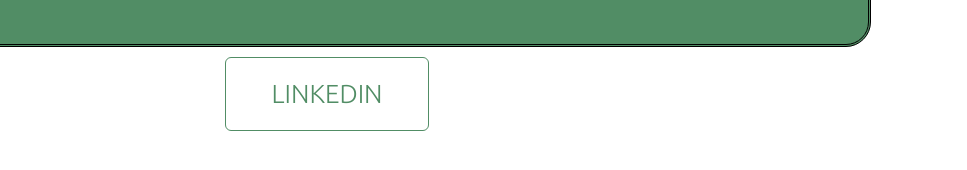
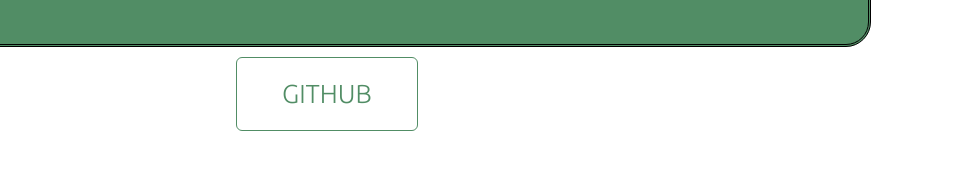
Before and after one commit to BricoBC/card, a website built with webpack: page src/index.html in a window 1280 px wide. Shown: the part 394-564 px from the top of the page, 313-1280 px from the left. Built offline with nearby package versions, Linux system fonts and the light colour scheme.

Commit message:
Change in the button

```diff
--- a/src/index.js
+++ b/src/index.js
@@ -5,8 +5,8 @@
 divCard.classList.add('card');
 
 const button = document.createElement('button');
-button.innerText='Linkedin'
-button.setAttribute('href', 'https://www.linkedin.com/in/bruno-nicol%C3%A1s-barajas-correa-a64a32256/');
+button.innerText='Github'
+button.setAttribute('href', 'https://github.com/BricoBC/card/');
 button.classList.add('btn');
 
 const img = document.createElement('img');
```
Also changed, not shown: src/index.html (+1 -0 lines), dist/index.html, dist/main.css, dist/main.js.
